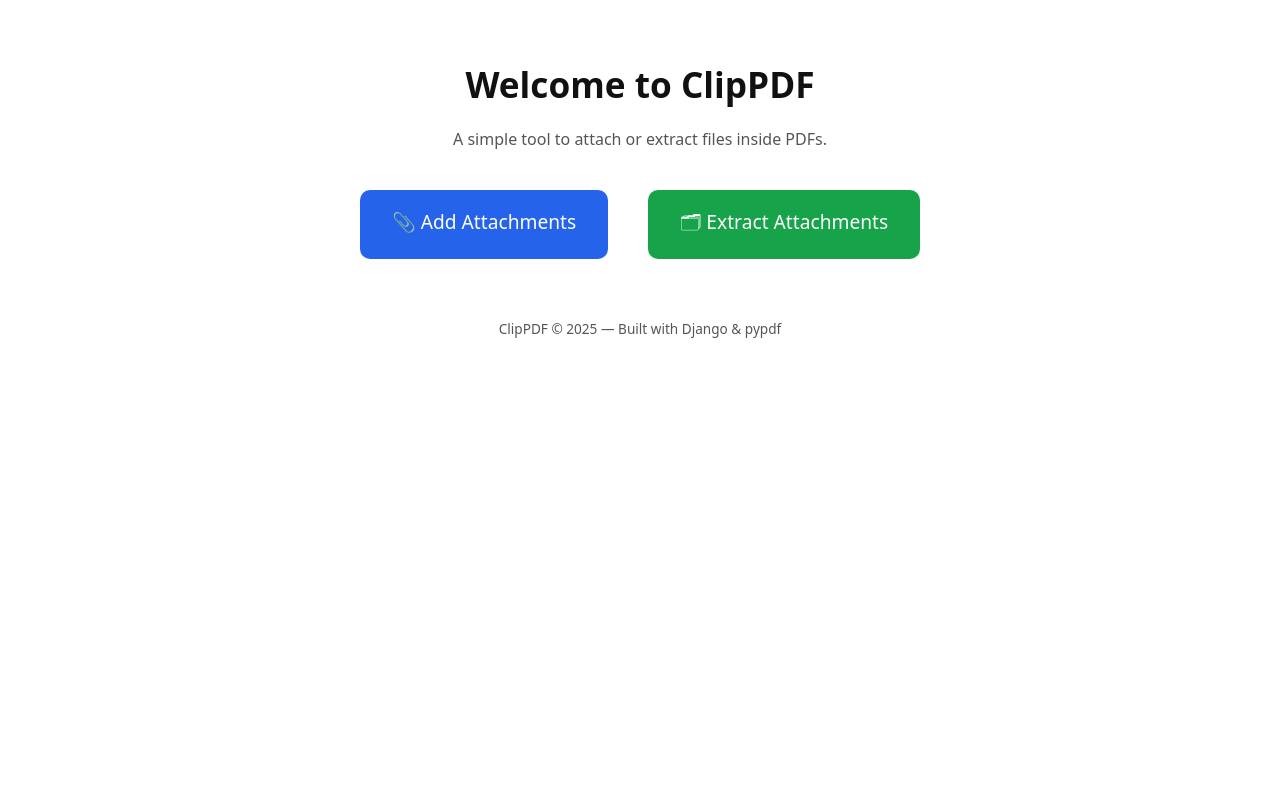
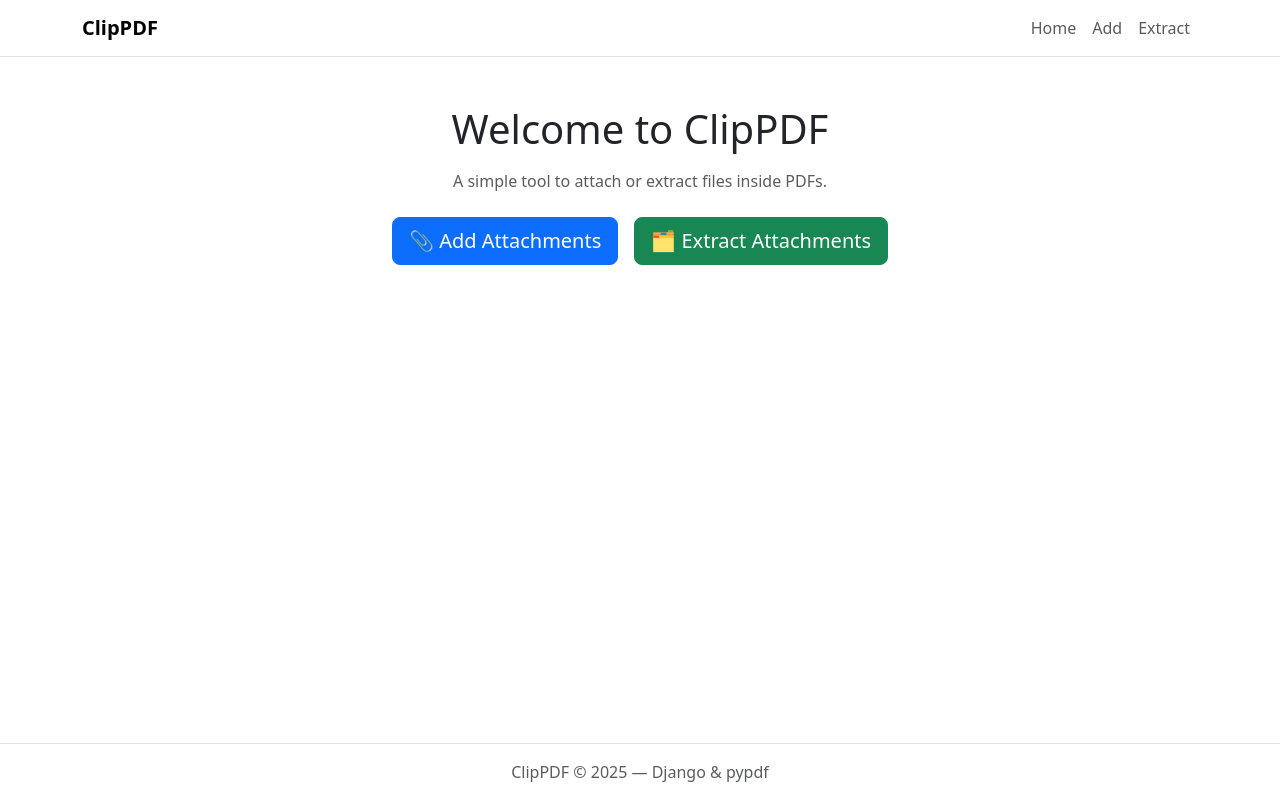
Before and after one commit to DaniFornons/clippdf, a Django app: page / in a window 1280 px wide. Run offline with Django 5.2, Linux system fonts and the light colour scheme.

Commit message:
refactor(ui): introduce base template and bootstrap

```diff
--- /dev/null
+++ b/core/templates/core/base.html
@@ -0,0 +1,53 @@
+<!doctype html>
+<html lang="en">
+<head>
+  <meta charset="utf-8"/>
+  <title>{% block title %}ClipPDF{% endblock %}</title>
+  <meta name="viewport" content="width=device-width, initial-scale=1"/>
+
+  <!-- Bootstrap CSS -->
+  <link
+    href="https://cdn.jsdelivr.net/npm/bootstrap@5.3.3/dist/css/bootstrap.min.css"
+    rel="stylesheet"
+    integrity="sha384-QWTKZyjpPEjISv5WaRU9OFeRpok6YctnYmDr5pNlyT2bRjXh0JMhjY6hW+ALEwIH"
+    crossorigin="anonymous">
+
+  {% block extra_head %}{% endblock %}
+</head>
+<body class="d-flex flex-column min-vh-100">
+
+  <!-- Header -->
+  <nav class="navbar navbar-expand-md bg-white border-bottom">
+    <div class="container">
+      <a class="navbar-brand fw-semibold" href="{% url 'core:home' %}">ClipPDF</a>
+      <button class="navbar-toggler" type="button" data-bs-toggle="collapse" data-bs-target="#mainnav" aria-controls="mainnav" aria-expanded="false" aria-label="Toggle navigation">
+        <span class="navbar-toggler-icon"></span>
+      </button>
+      <div class="collapse navbar-collapse justify-content-end" id="mainnav">
+        <ul class="navbar-nav">
+          <li class="nav-item"><a class="nav-link" href="{% url 'core:home' %}">Home</a></li>
+          <li class="nav-item"><a class="nav-link" href="{% url 'core:generate' %}">Add</a></li>
+          <li class="nav-item"><a class="nav-link" href="{% url 'core:extract' %}">Extract</a></li>
+        </ul>
+      </div>
+    </div>
+  </nav>
+
+  <!-- Main content grows to fill space -->
+  <main class="flex-grow-1 container my-5">
+    {% block content %}{% endblock %}
+  </main>
+
+  <!-- Footer sticks to bottom -->
+  <footer class="border-top py-3 text-muted text-center mt-auto">
+    ClipPDF © 2025 — Django &amp; pypdf
+  </footer>
+
+  <!-- Bootstrap JS -->
+  <script
+    src="https://cdn.jsdelivr.net/npm/bootstrap@5.3.3/dist/js/bootstrap.bundle.min.js"
+    integrity="sha384-YvpcrYf0tY3lHB60NNkmXc5s9fDVZLESaAA55NDzOxhy9GkcIdslK1eN7N6jIeHz"
+    crossorigin="anonymous"></script>
+</body>
+
+</html>
--- a/core/templates/core/home.html
+++ b/core/templates/core/home.html
@@ -1,63 +1,13 @@
-<!doctype html>
-<html lang="en">
-<head>
-  <meta charset="utf-8"/>
-  <title>ClipPDF · Home</title>
-  <meta name="viewport" content="width=device-width, initial-scale=1"/>
-  <style>
-    body {
-      font-family: system-ui, -apple-system, Segoe UI, Roboto, Ubuntu, Helvetica, Arial, sans-serif;
-      max-width: 800px;
-      margin: 60px auto;
-      text-align: center;
-      color: #111;
-    }
-    h1 {
-      font-size: 2.2rem;
-      margin-bottom: 20px;
-    }
-    p {
-      color: #555;
-      margin-bottom: 40px;
-    }
-    .buttons {
-      display: flex;
-      justify-content: center;
-      gap: 40px;
-      flex-wrap: wrap;
-    }
-    a.button {
-      display: inline-block;
-      padding: 18px 32px;
-      font-size: 1.2rem;
-      border-radius: 10px;
-      text-decoration: none;
-      color: white;
-      background-color: #2563eb; /* blue */
-      transition: background-color 0.2s ease, transform 0.1s ease;
-    }
-    a.button:hover {
-      background-color: #1d4ed8;
-      transform: scale(1.03);
-    }
-    footer {
-      margin-top: 60px;
-      font-size: 0.85rem;
-      color: #888;
-    }
-  </style>
-</head>
-<body>
-  <h1>Welcome to ClipPDF</h1>
-  <p>A simple tool to attach or extract files inside PDFs.</p>
+{% extends "core/base.html" %}
+{% block title %}ClipPDF · Home{% endblock %}
+{% block content %}
+  <div class="text-center">
+    <h1 class="mb-3">Welcome to ClipPDF</h1>
+    <p class="text-muted">A simple tool to attach or extract files inside PDFs.</p>
 
-  <div class="buttons">
-    <a href="{% url 'core:generate' %}" class="button">📎 Add Attachments</a>
-    <a href="{% url 'core:extract' %}" class="button" style="background-color:#16a34a;">🗂 Extract Attachments</a>
+    <div class="d-flex justify-content-center gap-3 mt-4 flex-wrap">
+      <a href="{% url 'core:generate' %}" class="btn btn-primary btn-lg">📎 Add Attachments</a>
+      <a href="{% url 'core:extract' %}" class="btn btn-success btn-lg">🗂 Extract Attachments</a>
+    </div>
   </div>
-
-  <footer>
-    <p>ClipPDF © 2025 — Built with Django & pypdf</p>
-  </footer>
-</body>
-</html>
+{% endblock %}
```
Also changed, not shown: core/templates/core/add.html (+35 -37 lines), core/templates/core/extract.html (+29 -33 lines).
